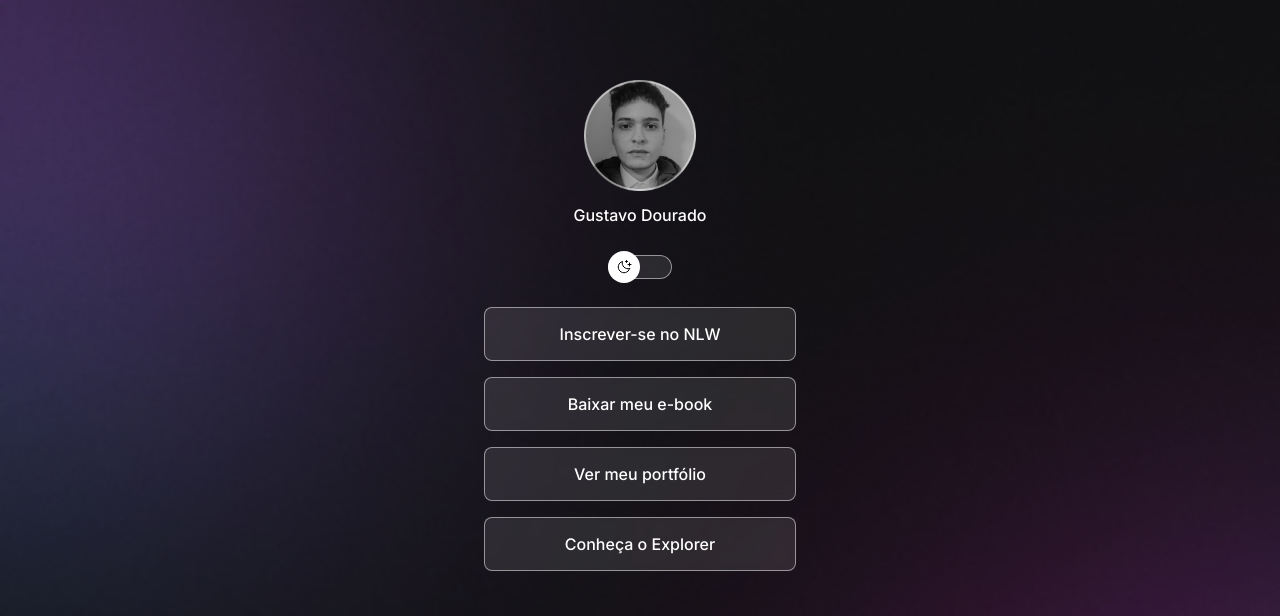
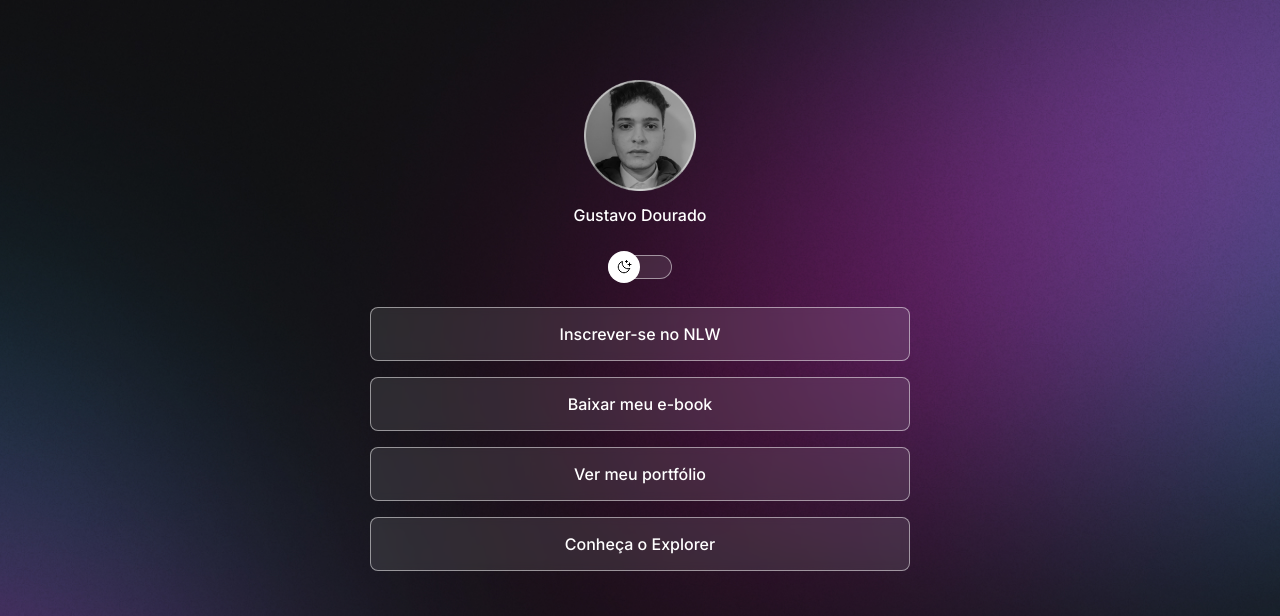
Before and after one commit to gu-dourado/devlinks, a plain HTML site: page index.html in a window 1280 px wide. Shown: the top 616 px of the page. Drawn offline with nearby package versions, Linux system fonts and the light colour scheme.

Commit message:
change background based on media queries

```diff
--- a/script.js
+++ b/script.js
@@ -20,9 +20,3 @@ function toggleMode() {
     )
   }
 }
-// if else toggle
-//if (html.classList.contains("light")) {
-//    html.classList.remove("light")
-//  } else {
-//  html.classList.add("light")
-//}
--- a/style.css
+++ b/style.css
@@ -30,6 +30,7 @@
 
 body {
   background: var(--bg-url) no-repeat top center/cover;
+  height: 100vh;
 }
 
 body * {
@@ -40,24 +41,18 @@ body * {
 /*container*/
 
 #container {
-  width: 360px;
+  width: 100%;
+  max-width: 588px;
   margin: 56px auto 0;
   padding: 0 24px;
 }
 
 /*profile*/
 
-/*centralizando imagem mantendo a propriedade inline*/
 #profile {
   text-align: center;
   padding: 24px;
 }
-
-/*centralizando imagem transformando de inline para block
-#profile img {
-  display: block;
-}
-*/
 
 #profile img {
   width: 112px;
@@ -133,6 +128,7 @@ ul li a {
 }
 
 /*pseudo-selector*/
+
 ul li a:hover {
   background: var(--surface-color-hover);
   border: 1.5px solid var(--text-color);
@@ -167,3 +163,14 @@ footer {
   padding: 24px 0;
   font-size: 14px;
 }
+
+/*media queries*/
+
+@media (min-width: 700px) {
+  :root {
+    --bg-url: url(./assets/bg-desktop.jpg);
+  }
+  .light {
+    --bg-url: url(./assets/bg-desktop-light.jpg);
+  }
+}
```
